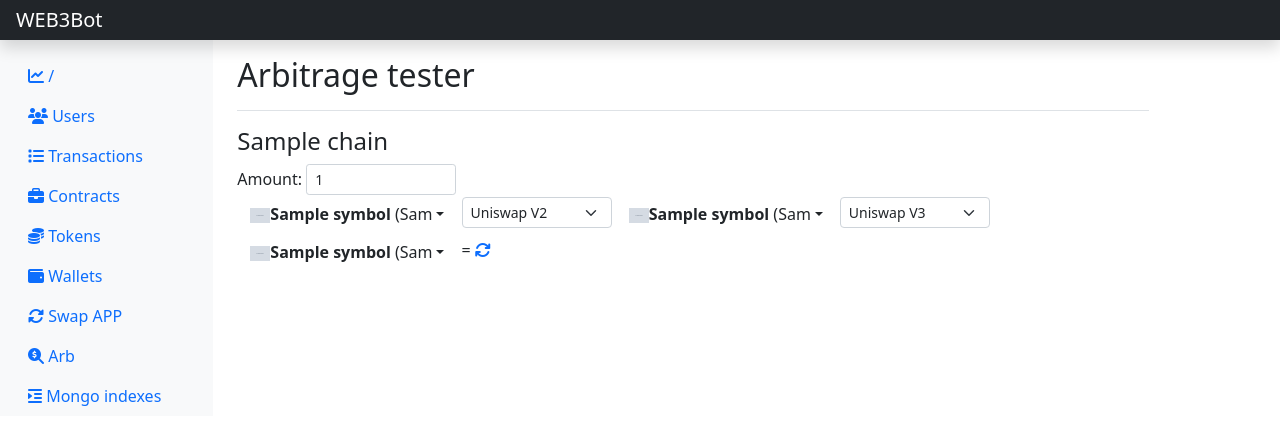
After one commit to makeev/web3_bot, a Python web app: template src/project/templates/arb.html in a window 1280 px wide. The commit adds this page. Shown: the top 445 px of the page. Run offline with Jinja, Linux system fonts and the light colour scheme; the template is opened without the code that fills it: most values are stand-ins (such as "Sample title", 1, 10 or a date in 2020); grey boxes marked "Sample" are stand-in pictures; some libraries are stand-ins or nearby versions.

Commit message:
arb page

```diff
--- a/src/project/templates/_token_select.html
+++ b/src/project/templates/_token_select.html
@@ -1,4 +1,4 @@
-<select name="{{ name }}" id="{{ name }}" class="token-select" data-live-search="true">
+<select name="{{ name }}" id="{{ id }}" class="token-select" data-live-search="true">
     {% for token in tokens if token.chain_id == chain_id %}
         <option
                 data-content="<img src='{{ token.logo_uri }}' width='20' /><b>{{ token.symbol }}</b> ({{ token.name }})"
--- /dev/null
+++ b/src/project/templates/arb.html
@@ -0,0 +1,79 @@
+{% extends 'base.html' %}
+
+{% block main %}
+    <link rel="stylesheet"
+          href="https://cdn.jsdelivr.net/npm/bootstrap-select@1.14.0-beta3/dist/css/bootstrap-select.min.css">
+
+
+    <div class="d-flex justify-content-between flex-wrap flex-md-nowrap align-items-center pt-3 pb-2 mb-3 border-bottom">
+        <h1 class="h2">Arbitrage tester</h1>
+    </div>
+
+    <h4>{{ chain.name }}</h4>
+
+    <div class="col-md-12">
+        <div class="col-12">
+            Amount: <input type="text" name="amount" value="1" class="form-control form-control-sm short-form-control">
+        </div>
+
+        <form method="post" class="arb-form" action="{{ url_for("admin.arb_calc") }}">
+            <div class="col-12">
+                {% with name="path", chain_id=chain.chain_id, tokens=tokens, selected="WETH" %}
+                    {% include "_token_select.html" %}
+                {% endwith %}
+
+                <select name="path" class="form-select form-select-sm short-form-control">
+                    <option value="uniswap_v2" selected>Uniswap V2</option>
+                    <option value="uniswap_v3">Uniswap V3</option>
+                </select>
+
+                {% with name="path", chain_id=chain.chain_id, tokens=tokens, selected="DAI" %}
+                    {% include "_token_select.html" %}
+                {% endwith %}
+
+                <select name="path" class="form-select form-select-sm short-form-control">
+                    <option value="uniswap_v2">Uniswap V2</option>
+                    <option value="uniswap_v3" selected>Uniswap V3</option>
+                </select>
+
+                {% with name="path", chain_id=chain.chain_id, tokens=tokens, selected="WETH" %}
+                    {% include "_token_select.html" %}
+                {% endwith %}
+
+                =
+                <span class="result"></span>
+                <a href="#" title="refresh" id="refresh_btn"><i class="fas fa-sync"></i></a>
+            </div>
+        </form>
+    </div>
+
+    <script>
+        $(document).ready(function () {
+            $.fn.selectpicker.Constructor.BootstrapVersion = '5';
+            $('.token-select').selectpicker();
+
+            $('#refresh_btn').on('click', function(e) {
+                e.preventDefault();
+
+                var $form = $(this).parents('.arb-form');
+                $form.submit();
+            })
+
+            $(document).on('submit', '.arb-form', function(e) {
+                e.preventDefault();
+
+                let $form = $(this)
+                $form.find('.result').html(small_spinner_html);
+                let data = $form.serialize()+"&amount="+$('[name=amount]').val();
+
+                $.post($form.attr('action'), data, function(json) {
+                    $form.find('.result').html(json.amount);
+                }, 'json').fail(function() {
+                    $form.find('.result').html('--');
+                })
+            })
+        });
+    </script>
+
+    <script src="https://cdn.jsdelivr.net/npm/bootstrap-select@1.14.0-beta3/dist/js/bootstrap-select.min.js"></script>
+{% endblock %}
--- a/src/project/templates/base.html
+++ b/src/project/templates/base.html
@@ -93,6 +93,12 @@
                             </a>
                         </li>
                         <li class="nav-item">
+                            <a class="nav-link active" aria-current="page" href="{{ url_for("admin.arb") }}">
+                                <span class="fas fa-search-dollar"></span>
+                                Arb
+                            </a>
+                        </li>
+                        <li class="nav-item">
                             <a class="nav-link active" aria-current="page" href="{{ url_for("admin.indexes") }}">
                                 <span class="fas fa-indent"></span>
                                 Mongo indexes
--- a/src/project/templates/swap.html
+++ b/src/project/templates/swap.html
@@ -25,7 +25,7 @@
             <div class="col-12">
                 <input type="text" class="form-control form-control-sm short-form-control" name="amount" placeholder="1.0" value="1">
 
-                {% with name="token_from_address", chain_id=chain_id, tokens=tokens, selected="WETH" %}
+                {% with name="token_from_address", id="token_from_address", chain_id=chain_id, tokens=tokens, selected="WETH" %}
                     {% include "_token_select.html" %}
                 {% endwith %}
 
@@ -36,7 +36,7 @@
                     <option value="uniswap_v3">Uniswap V3</option>
                 </select>
 
-                {% with name="token_to_address", chain_id=chain_id, tokens=tokens, selected="DAI" %}
+                {% with name="token_to_address", id="token_to_address", chain_id=chain_id, tokens=tokens, selected="DAI" %}
                     {% include "_token_select.html" %}
                 {% endwith %}
 
--- a/src/project/views/__init__.py
+++ b/src/project/views/__init__.py
@@ -7,3 +7,4 @@ from .tokens import *
 from .indexes import *
 from .swap import *
 from .wallets import *
+from .arb import *
--- a/src/project/views/swap.py
+++ b/src/project/views/swap.py
@@ -1,9 +1,8 @@
 from sanic import response
-from uniswap import Uniswap
 from webargs import fields
 
 from app import get_app, jinja
-from project.models import Token, CHAINS, Wallet, DEXS
+from project.models import Token, CHAINS, DEXS
 from utils.crud import get_list
 from utils.wei_converter import to_basis_points, from_basis_points
 from validation import use_kwargs
--- a/src/urls.py
+++ b/src/urls.py
@@ -49,4 +49,8 @@ admin.add_route(views.WalletCreateView.as_view(), "/wallets/add", methods=["GET"
 admin.add_route(views.delete_wallet_view, "/wallets/<id>", methods=["DELETE"], name="wallets_delete")
 admin.add_route(views.get_native_balances_view, "/wallets/<id>/native_balances", methods=["GET"], name="wallets_native_balances")
 
+# arb
+admin.add_route(views.ArbView.as_view(), "/arb", methods=["GET"], name="arb")
+admin.add_route(views.calc_arb_path_view, "/arb/calc", methods=["POST"], name="arb_calc")
+
 app.blueprint(admin)
```
Also changed, not shown: src/project/models/token.py (+18 -0 lines), src/project/views/arb.py (added, +50 -0 lines).
